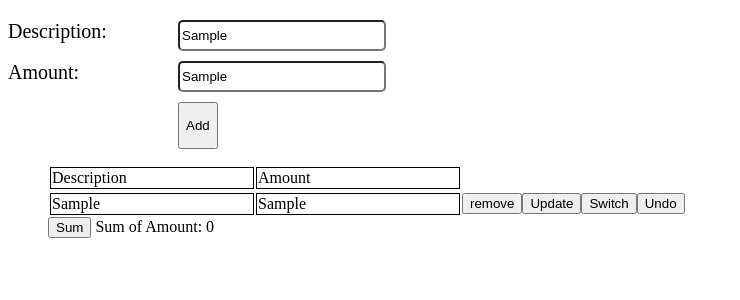
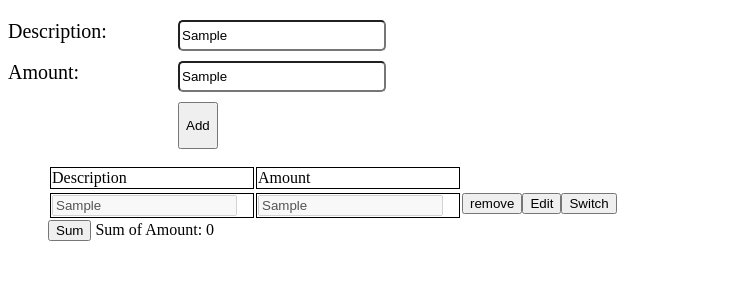
Before and after one commit to otonika10/table, an Angular app: page / in a window 1280 px wide. Both pictures are taken after typing "Sample", "Sample" into the empty fields and a click on the button "Add". Shown: the top 300 px of the page, without its empty margins (0-740 px from the left). Built offline with nearby package versions, Linux system fonts and the light colour scheme.

Commit message:
fix(method-names-and-some-fixes)

```diff
--- a/src/app/list/list.component.html
+++ b/src/app/list/list.component.html
@@ -8,15 +8,14 @@
         </table>
       <li *ngFor="let i of data; let k = index">
         <table>
-          <tr>
-            <td>{{ i.description }}</td>
-            <td>{{ i.amount }}</td>
+          <tr  >
+            <td><input type="text" [disabled]="cond=='false'"  [value]="i.description" /></td>
+            <td><input type="text" [disabled]="cond=='false'"  [value]="i.amount" /></td>
 
               <button (click)="remove(k)">remove</button>
+              <button  (click)="b(k)" [disabled]="cond=='true'">Edit</button>
+              <button  (click)="cond='false'">Switch</button>
 
-              <button  (click)="b(k)" [disabled]="cond=='true'">Update</button>
-              <button  (click)="cond='false'">Switch</button>
-              <button  (click)="undo(k)" >Undo</button>
           </tr>
 
         </table>
@@ -42,7 +41,8 @@
                       <input type="text"  formControlName="amount"/>
                     </div>
 
-                    <button  (click)="update(k)">Save</button>
+                    <button  (click)="save(k)">Save</button>
+                    <button  (click)="setvalue()" >Cancel</button>
 
                     </form>
                     <button (click)="sum(k)">Sum</button>
--- a/src/app/list/list.component.ts
+++ b/src/app/list/list.component.ts
@@ -10,7 +10,9 @@ import { FormControl, FormGroup, Validators } from '@angular/forms';
 export class ListComponent implements OnInit {
   count: number = 0;
   current: 'add' | 'table' = 'table';
+
   cond: 'true' | 'false' = 'false'
+  cond1: 'true' | 'false' = 'false'
   j:any = 0
   data: any = '';
   constructor(private DataserviceService: DataserviceService) {
@@ -47,20 +49,27 @@ checkbox = false;
 
 counter=0
   b(ind:number){
+    this.cond = 'true'
     this.current = 'add'
     this.j = ind
     this.counter++
     console.log(this.counter);
+    for(let i in this.DataserviceService.data){
+      this.form.controls['describtion'].setValue(this.DataserviceService.data[i].description)
+      this.form.controls['amount'].setValue(this.DataserviceService.data[i].amount)
+    }
   }
-deletedAmount:any
-deletedDescribtion:any
+  edit(){
+
+    return false
+  }
   update(ind:number){
       if(this.form.valid){
-          this.cond = 'true'
+          this.cond1 = 'false'
 
           for(let i in this.DataserviceService.data){
-            this.deletedAmount = this.DataserviceService.data[ind].amount
-            this.deletedDescribtion = this.DataserviceService.data[ind].description
+            //this.deletedAmount = this.DataserviceService.data[ind].amount
+            //this.deletedDescribtion = this.DataserviceService.data[ind].description
             this.DataserviceService.data[ind].description=this.form.get('describtion')?.value
             this.DataserviceService.data[ind].amount=this.form.get('amount')?.value
             //console.log(this.form.get('describtion')?.value);
@@ -73,25 +82,28 @@ deletedDescribtion:any
           }
 
   }
-  undo(ind:number){
-    console.log(this.deletedAmount);
-    console.log(this.deletedDescribtion);
 
+/*   undo(ind:number){
+    //console.log(this.deletedAmount);
+    //console.log(this.deletedDescribtion);
     for(let i in this.DataserviceService.data){
       this.DataserviceService.data[ind].description=this.deletedDescribtion
       this.DataserviceService.data[ind].amount=this.deletedAmount
     }
 
-  }
-/*   setvalue(){
+  } */
+   setvalue(){
     for(let i in this.DataserviceService.data){
       this.form.controls['describtion'].setValue(this.DataserviceService.data[i].description)
       this.form.controls['amount'].setValue(this.DataserviceService.data[i].amount)
+
+
+
     }
-  } */
+  }
   sumofAmount:number = 0
   sum(ind:number){
-
+    this.sumofAmount = 0
     var str
     for(let i in this.DataserviceService.data){
       var untillUpd = this.DataserviceService.data[i].amount
```
